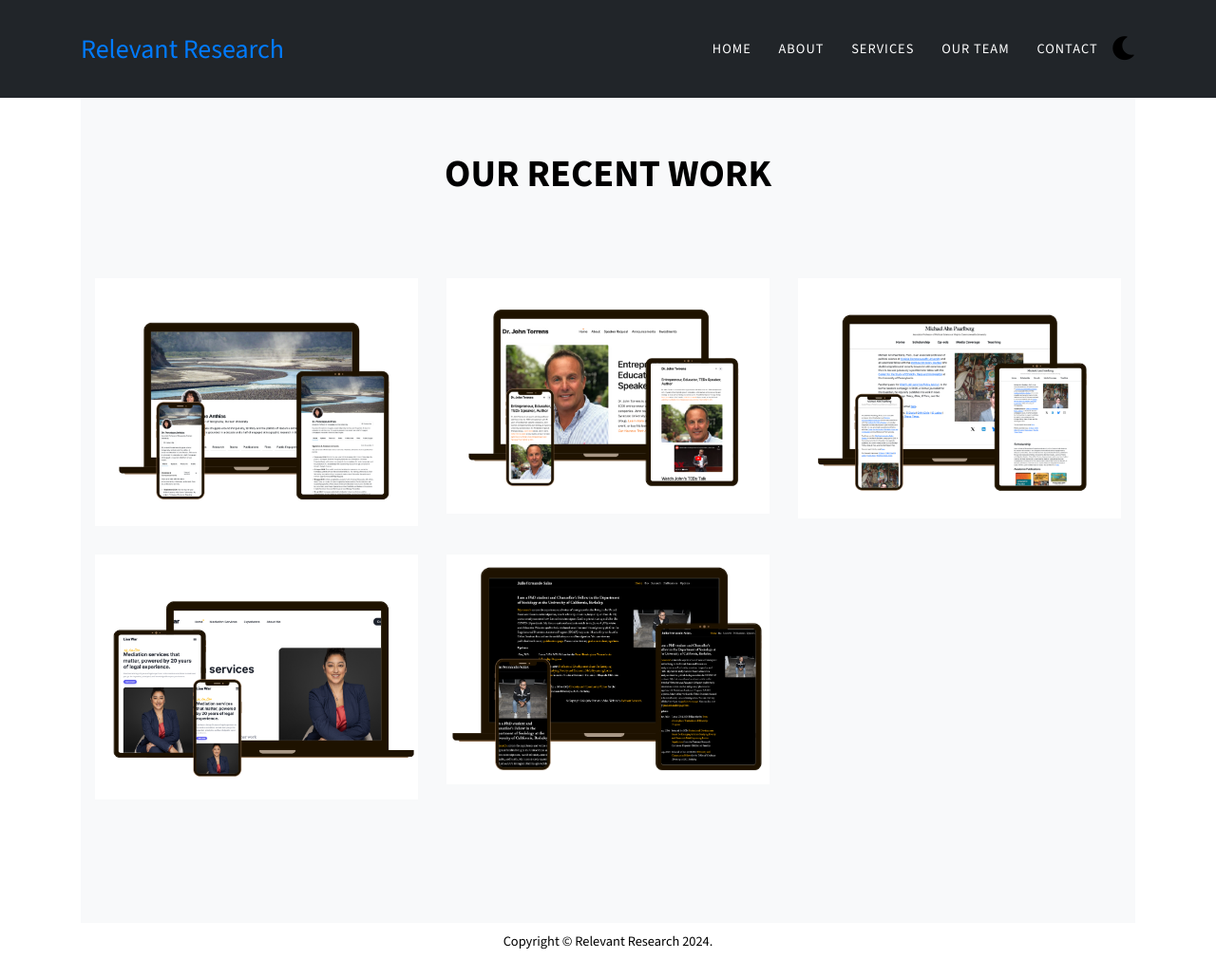
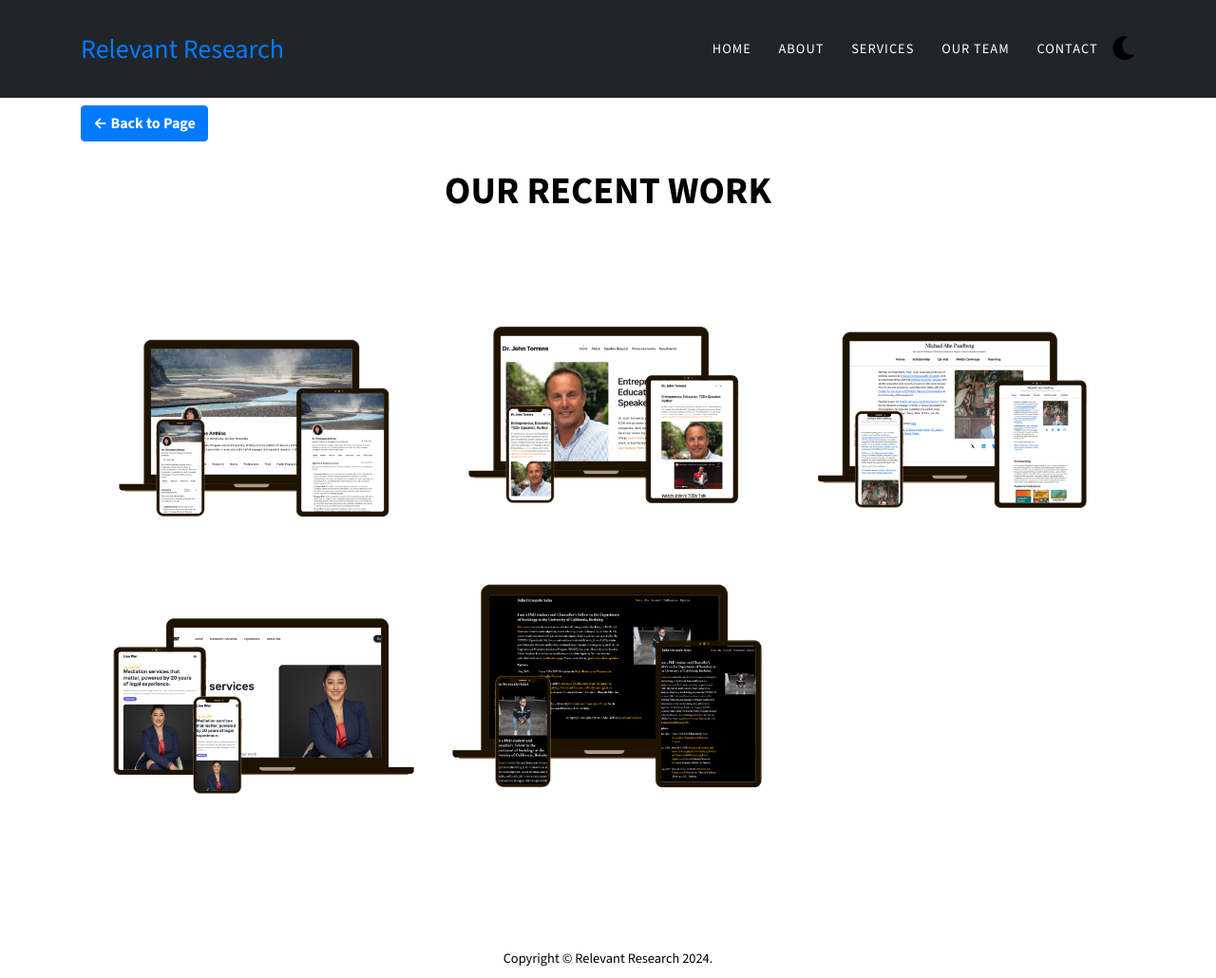
Before and after one commit to RelevantResearch/Relevant-research-website, a Jekyll site: the page built from our-work.md, in a window 1280 px wide and 1030 px high. Shown: the whole window at 95% size. Built offline with Jekyll 4.4.1, drawn with Linux system fonts in a browser that asks for light colours; some web fonts are replaced.

Commit message:
back to page

```diff
--- a/_layouts/ourwork.html
+++ b/_layouts/ourwork.html
@@ -4,7 +4,7 @@
 
 <!-- Portfolio Grid -->
 {% if site.locale and site.locale != "" and site.locale != nil %}
-<section class="bg-light page-section" id="{{ site.data.sitetext.portfolio.section | default: "portfolio" }}">
+<section class="bg-black page-section" id="{{ site.data.sitetext.portfolio.section | default: "portfolio" }}">
   <div class="container">
     <div class="row">
       <div class="col-lg-12 text-center">
--- a/_layouts/page.html
+++ b/_layouts/page.html
@@ -10,6 +10,11 @@
 {% endif %}
 
 <div class="container" id="pagecontainer">
+
+  <!-- Back to Page link -->
+  <a href="javascript:history.back()" class="btn btn-primary" id="page-button" style="position: absolute; top: 111px;">
+    &larr; Back to Page
+  </a>
 
   {% if page.title %}
   <h2>{{ page.title }}</h2>
--- a/_sass/base/_custome.scss
+++ b/_sass/base/_custome.scss
@@ -1,4 +1,3 @@
-
 .image {
     padding: 0px 0 20px;
     display: flex;
@@ -14,7 +13,8 @@
 
 .button-page {
     text-align: center;
-    margin-top: 20px; /* Adjust spacing as needed */
+    margin-top: 20px;
+    /* Adjust spacing as needed */
 }
 
 .button-page .btn {
@@ -25,20 +25,39 @@
     margin: 0px;
 }
 
+.container h2 {
+    padding-top: 18px;
+}
+
 
 @media (max-width: 1024px) {
     .learn-more {
         margin-bottom: 22px;
     }
-    .image img{
+
+    .image img {
         width: 100%;
         height: 100%
     }
+
     .custom-margin {
         margin: 5px;
     }
-    .btn-primary{
+
+    .btn-primary {
         margin: 5px !important;
     }
+    a#page-button {
+        top: 56px !important;
+    }
+
 
 }
+
+@media (min-width: 1024px) {
+    .col-md-4 {
+        -ms-flex: 0 0 33.333333%;
+        flex: 0 0 33.333333%;
+        max-width: 33.333333%;
+    }
+}
```
Lines whose indentation alone changed are shown as unchanged.
